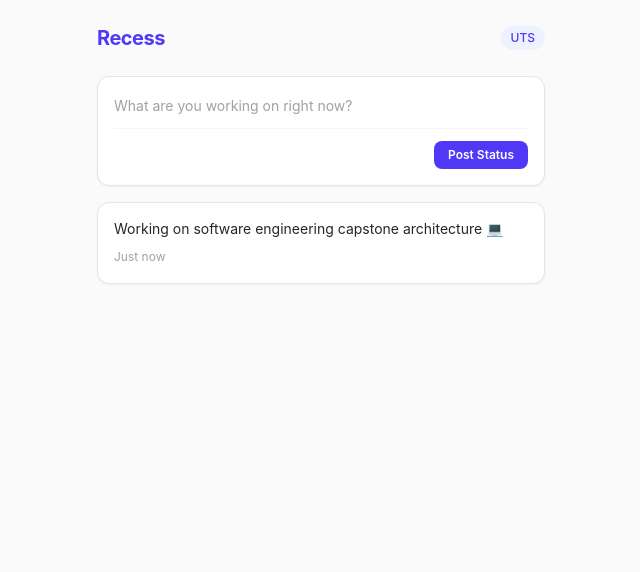
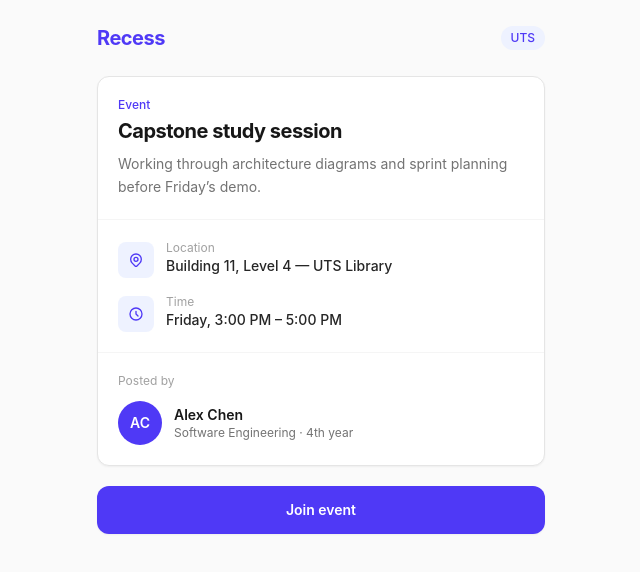
Before and after one commit to sabapogalva/SIS-Group-25, a React (Vite) app: page / in a window 1280 px wide. Shown: the top 572 px of the page, without its empty margins (319-959 px from the left). Built offline with nearby package versions, Linux system fonts and the light colour scheme.

Commit message:
initial 'join an event' functionality UI

```diff
--- a/src/App.jsx
+++ b/src/App.jsx
@@ -1,54 +1,26 @@
-import { useState } from 'react';export default function App() {
-    const [status, setStatus] = useState('');
-    const [feed, setFeed] = useState([
-      { text: 'Working on software engineering capstone architecture 💻', time: 'Just now' }
-    ]);
+import { useState } from 'react';
+import EventDetails from './EventDetails.jsx';
 
-    const handlePost = (e) => {
-      e.preventDefault();
-      if (!status.trim()) return;
-      setFeed([{ text: status, time: 'Just now' }, ...feed]);
-      setStatus('');
-    };
+const sampleEvent = {
+  title: 'Capstone study session',
+  description: 'Working through architecture diagrams and sprint planning before Friday’s demo.',
+  location: 'Building 11, Level 4 — UTS Library',
+  time: 'Friday, 3:00 PM – 5:00 PM',
+  host: {
+    name: 'Alex Chen',
+    initials: 'AC',
+    detail: 'Software Engineering · 4th year',
+  },
+};
 
-    return (
-      <div className="min-h-screen bg-neutral-50 p-6 font-sans">
-        <div className="max-w-md mx-auto">
-          {/* App Header */}
-          <div className="flex justify-between items-center mb-6">
-            <h1 className="text-xl font-bold tracking-tight text-indigo-600">Recess</h1>
-            <span className="text-xs bg-indigo-50 text-indigo-600 font-medium px-2.5 py-1 rounded-full">UTS</span>
-          </div>
+export default function App() {
+  const [joined, setJoined] = useState(false);
 
-          {/* Status Input Form */}
-          <form onSubmit={handlePost} className="bg-white p-4 rounded-xl border border-neutral-200 shadow-xs mb-4">
-            <input
-              type="text"
-              value={status}
-              onChange={(e) => setStatus(e.target.value)}
-              placeholder="What are you working on right now?"
-              className="w-full text-sm border-none focus:outline-none mb-3 text-neutral-800 placeholder-neutral-400"
-            />
-            <div className="flex justify-end border-t border-neutral-100 pt-3">
-              <button
-                type="submit"
-                className="bg-indigo-600 hover:bg-indigo-700 text-white text-xs font-semibold px-3.5 py-1.5 rounded-lg transition-all"
-              >
-                Post Status
-              </button>
-            </div>
-          </form>
-
-          {/* Feed List */}
-          <div className="space-y-2">
-            {feed.map((item, index) => (
-              <div key={index} className="bg-white p-4 rounded-xl border border-neutral-200 shadow-xs">
-                <p className="text-sm text-neutral-800 mb-1">{item.text}</p>
-                <span className="text-xs text-neutral-400">{item.time}</span>
-              </div>
-            ))}
-          </div>
-        </div>
-      </div>
-    );
-  }
+  return (
+    <EventDetails
+      event={sampleEvent}
+      joined={joined}
+      onJoin={() => setJoined(true)}
+    />
+  );
+}
--- /dev/null
+++ b/src/EventDetails.jsx
@@ -0,0 +1,89 @@
+export default function EventDetails({ event, joined, onBack, onJoin }) {
+  const { title, location, time, description, host } = event;
+
+  return (
+    <div className="min-h-screen bg-neutral-50 p-6 font-sans">
+      <div className="max-w-md mx-auto">
+        <div className="flex justify-between items-center mb-6">
+          {onBack ? (
+            <button
+              type="button"
+              onClick={onBack}
+              className="text-sm text-neutral-500 hover:text-neutral-800"
+            >
+              ← Back
+            </button>
+          ) : (
+            <h1 className="text-xl font-bold tracking-tight text-indigo-600">Recess</h1>
+          )}
+          <span className="text-xs bg-indigo-50 text-indigo-600 font-medium px-2.5 py-1 rounded-full">
+            UTS
+          </span>
+        </div>
+
+        <div className="bg-white rounded-xl border border-neutral-200 shadow-xs overflow-hidden">
+          <div className="p-5 border-b border-neutral-100">
+            <p className="text-xs font-medium text-indigo-600 mb-1">Event</p>
+            <h1 className="text-xl font-bold tracking-tight text-neutral-900">{title}</h1>
+            {description && (
+              <p className="text-sm text-neutral-500 mt-2 leading-relaxed">{description}</p>
+            )}
+          </div>
+
+          <div className="p-5 space-y-4 border-b border-neutral-100">
+            <div className="flex gap-3">
+              <div className="mt-0.5 flex h-9 w-9 shrink-0 items-center justify-center rounded-lg bg-indigo-50 text-indigo-600">
+                <svg className="h-4 w-4" fill="none" viewBox="0 0 24 24" stroke="currentColor" strokeWidth="2">
+                  <path strokeLinecap="round" strokeLinejoin="round" d="M17.657 16.657L13.414 20.9a1.998 1.998 0 01-2.827 0l-4.244-4.243a8 8 0 1111.314 0z" />
+                  <path strokeLinecap="round" strokeLinejoin="round" d="M15 11a3 3 0 11-6 0 3 3 0 016 0z" />
+                </svg>
+              </div>
+              <div>
+                <p className="text-xs text-neutral-400">Location</p>
+                <p className="text-sm font-medium text-neutral-800">{location}</p>
+              </div>
+            </div>
+
+            <div className="flex gap-3">
+              <div className="mt-0.5 flex h-9 w-9 shrink-0 items-center justify-center rounded-lg bg-indigo-50 text-indigo-600">
+                <svg className="h-4 w-4" fill="none" viewBox="0 0 24 24" stroke="currentColor" strokeWidth="2">
+                  <path strokeLinecap="round" strokeLinejoin="round" d="M12 8v4l3 3m6-3a9 9 0 11-18 0 9 9 0 0118 0z" />
+                </svg>
+              </div>
+              <div>
+                <p className="text-xs text-neutral-400">Time</p>
+                <p className="text-sm font-medium text-neutral-800">{time}</p>
+              </div>
+            </div>
+          </div>
+
+          <div className="p-5">
+            <p className="text-xs text-neutral-400 mb-3">Posted by</p>
+            <div className="flex items-center gap-3">
+              <div className="flex h-11 w-11 items-center justify-center rounded-full bg-indigo-600 text-sm font-semibold text-white">
+                {host.initials}
+              </div>
+              <div>
+                <p className="text-sm font-semibold text-neutral-900">{host.name}</p>
+                <p className="text-xs text-neutral-500">{host.detail}</p>
+              </div>
+            </div>
+          </div>
+        </div>
+
+        <button
+          type="button"
+          onClick={onJoin}
+          disabled={joined}
+          className={`mt-5 w-full py-3.5 rounded-xl text-sm font-semibold transition-all ${
+            joined
+              ? 'bg-neutral-100 text-neutral-400 cursor-default'
+              : 'bg-indigo-600 hover:bg-indigo-700 text-white shadow-xs'
+          }`}
+        >
+          {joined ? 'You’re going' : 'Join event'}
+        </button>
+      </div>
+    </div>
+  );
+}
```
